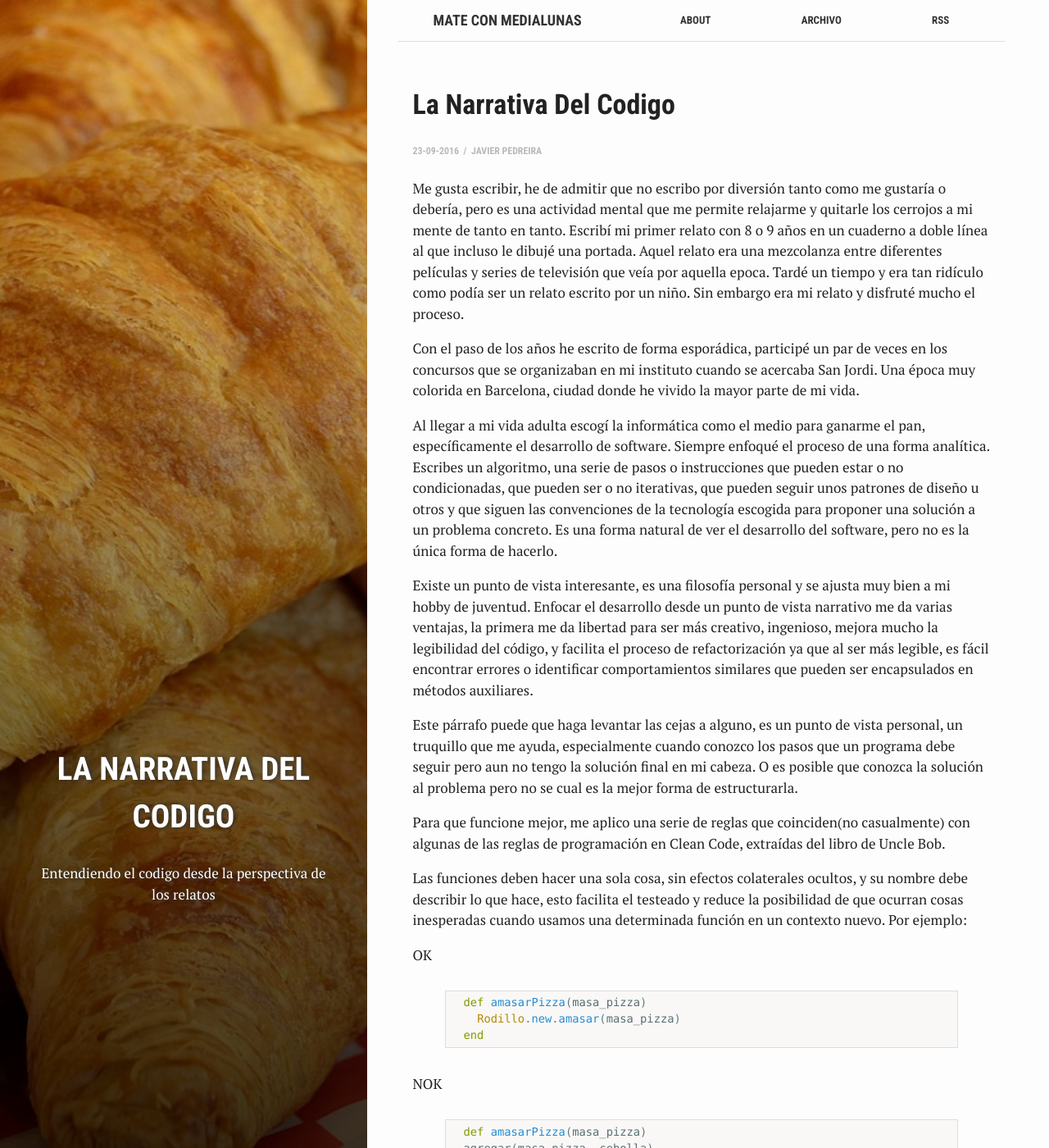
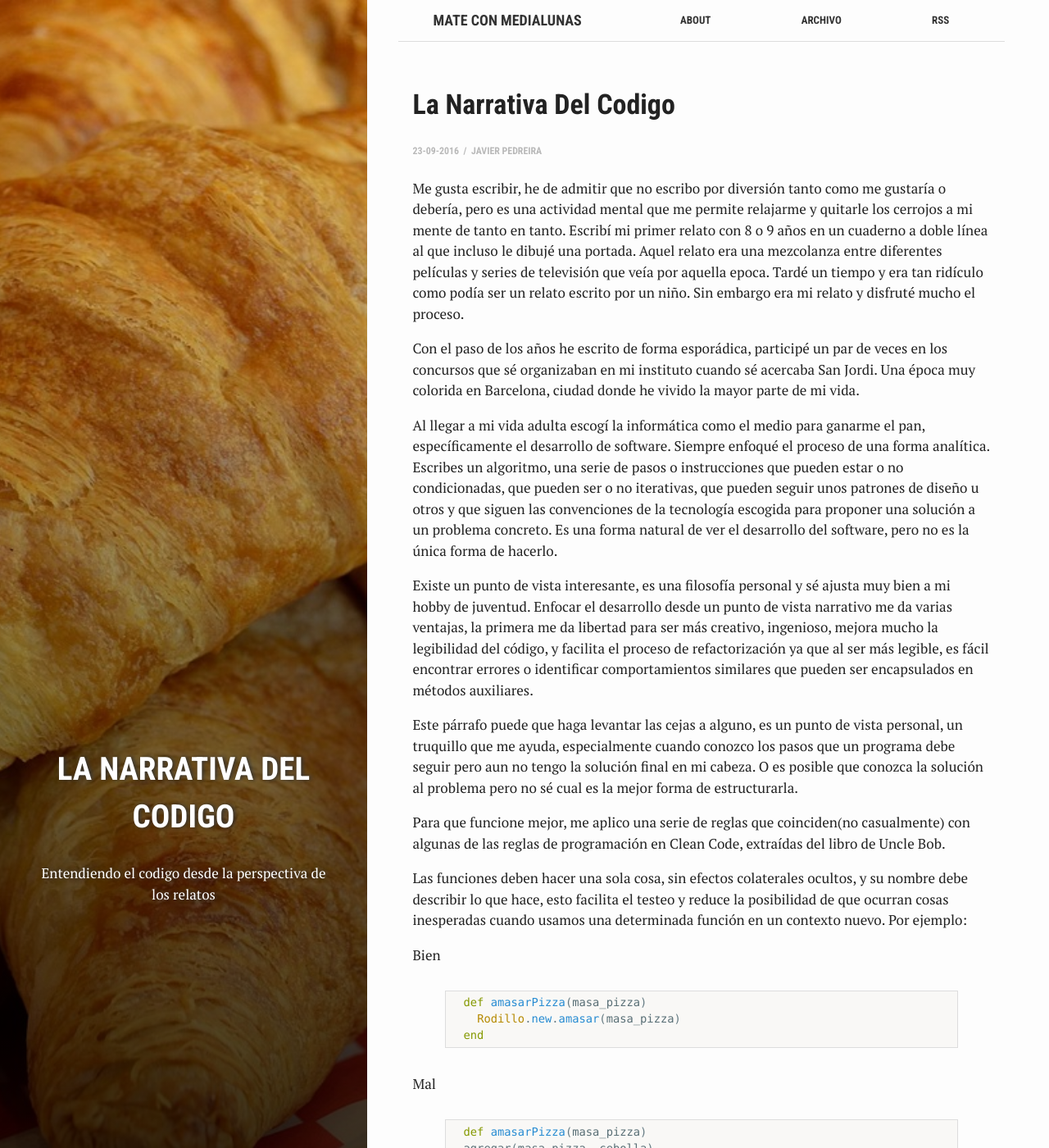
Before and after one commit to javierpedreira/javierpedreira.github.io, a Jekyll site: the page built from _posts/2016-09-23-La-narrativa-del-codigo.md, in a window 1280 px wide and 1400 px high. Shown: the whole window at 82% size. Built offline with Jekyll 4.4.1, drawn with Linux system fonts in a browser that asks for light colours; some of the changed text lies outside the part shown.

Commit message:
Minor changes

```diff
--- a/_posts/2016-09-23-La-narrativa-del-codigo.md
+++ b/_posts/2016-09-23-La-narrativa-del-codigo.md
@@ -10,19 +10,19 @@
 
 Me gusta escribir, he de admitir que no escribo por diversión tanto como me gustaría o debería, pero es una actividad mental que me permite relajarme y quitarle los cerrojos a mi mente de tanto en tanto. Escribí mi primer relato con 8 o 9 años en un cuaderno a doble línea al que incluso le dibujé una portada.  Aquel relato era una mezcolanza entre diferentes películas y series de televisión que veía por aquella epoca. Tardé un tiempo y era tan ridículo como podía ser un relato escrito por un niño. Sin embargo era mi relato y disfruté mucho el proceso.
 
-Con el paso de los años he escrito de forma esporádica, participé un par de veces en los concursos que se organizaban en mi instituto cuando se acercaba San Jordi. Una época muy colorida en Barcelona, ciudad donde he vivido la mayor parte de mi vida.
+Con el paso de los años he escrito de forma esporádica, participé un par de veces en los concursos que sé organizaban en mi instituto cuando sé acercaba San Jordi. Una época muy colorida en Barcelona, ciudad donde he vivido la mayor parte de mi vida.
 
 Al llegar a mi vida adulta escogí la informática como el medio para ganarme el pan, específicamente el desarrollo de software. Siempre enfoqué el proceso de una forma analítica. Escribes un algoritmo, una serie de pasos o instrucciones que pueden estar o no condicionadas, que pueden ser o no iterativas, que pueden seguir unos patrones de diseño u otros y que siguen las convenciones de la tecnología escogida para proponer una solución a un problema concreto.  Es una forma natural de ver el desarrollo del software, pero no es la única forma de hacerlo.
 
-Existe un punto de vista interesante, es una filosofía personal y se ajusta muy bien a mi hobby de juventud. Enfocar el desarrollo desde un punto de vista narrativo me da varias ventajas, la primera me da libertad para ser más creativo, ingenioso, mejora mucho la legibilidad del código, y facilita el proceso de refactorización ya que al ser más legible, es fácil encontrar errores o identificar comportamientos similares que pueden ser encapsulados en métodos auxiliares.
+Existe un punto de vista interesante, es una filosofía personal y sé ajusta muy bien a mi hobby de juventud. Enfocar el desarrollo desde un punto de vista narrativo me da varias ventajas, la primera me da libertad para ser más creativo, ingenioso, mejora mucho la legibilidad del código, y facilita el proceso de refactorización ya que al ser más legible, es fácil encontrar errores o identificar comportamientos similares que pueden ser encapsulados en métodos auxiliares.
 
-Este párrafo puede que haga levantar las cejas a alguno, es un punto de vista personal, un truquillo que me ayuda, especialmente cuando conozco los pasos que un programa debe seguir pero aun no tengo la solución final en mi cabeza. O es posible que conozca la solución al problema pero no se cual es la mejor forma de estructurarla.
+Este párrafo puede que haga levantar las cejas a alguno, es un punto de vista personal, un truquillo que me ayuda, especialmente cuando conozco los pasos que un programa debe seguir pero aun no tengo la solución final en mi cabeza. O es posible que conozca la solución al problema pero no sé cual es la mejor forma de estructurarla.
 
 Para que funcione mejor, me aplico una serie de reglas que coinciden(no casualmente) con algunas de las reglas de programación en Clean Code, extraídas del libro de Uncle Bob.
 
-Las funciones deben hacer una sola cosa, sin efectos colaterales ocultos, y su nombre debe describir lo que hace, esto facilita el testeado y reduce la posibilidad de que ocurran cosas inesperadas cuando usamos una determinada función en un contexto nuevo. Por ejemplo:
+Las funciones deben hacer una sola cosa, sin efectos colaterales ocultos, y su nombre debe describir lo que hace, esto facilita el testeo y reduce la posibilidad de que ocurran cosas inesperadas cuando usamos una determinada función en un contexto nuevo. Por ejemplo:
 
-OK
+Bien
 {% highlight ruby %}
   def amasarPizza(masa_pizza)
     Rodillo.new.amasar(masa_pizza)
@@ -30,7 +30,7 @@
 {% endhighlight %}
 
 
-NOK
+Mal
 {% highlight ruby %}
   def amasarPizza(masa_pizza)
   agregar(masa_pizza, cebolla)
@@ -40,14 +40,14 @@
 
 Los nombres de las funciones deben ser verbos y deben ser nombres concretos, las vaguedades te dan vía libre a crear acoplamientos innecesarios y en general a crear codigo que es difícil de testear, debugar y mantener.
 
-OK
+Bien
 {% highlight ruby %}
   def agregar(ingrediente)
     ...
   end
 {% endhighlight %}
 
-NOK
+Mal
 {% highlight ruby %}
   # Lo se, es una exageración
   def gestionar(empresa)
@@ -57,32 +57,30 @@
 
 Evitar el uso de nombres de variables de un solo carácter o con nombres graciosos o irrelevantes, es mejor usar nombres que describen lo que está pasando por que pueden ahorrar minutos valiosos de lectura.
 
-OK
+Bien
 {% highlight ruby %}
   area_circulo = PI * pow(radio, 2)
 {% endhighlight %}
 
-NOK
+Mal
 {% highlight ruby %}
   pikachu = PI * pow(radio, 2)
 {% endhighlight %}
 
-Esta es difícil, especialmente porque no siempre es posible, cuantos menos parámetros tenga una función, será mucho más fácil escribir Unit Tests, esto se aprecia mejor cuando desarrollas usando técnicas de TDD. Te deseo suerte si decides testear una función con 5 parámetros.
-
-Como mucho 2 niveles de profundidad en el código, para  evitar codigo excesivamente indentado y mejorar su legibilidad.
+Esta es difícil, especialmente porque no siempre es posible, cuantos menos parámetros tenga una función, será mucho más fácil escribir unit tests, esto sé aprecia mejor cuando desarrollas usando técnicas de TDD. Te deseo suerte si decides testear una función con 5 parámetros.
 
 
-Si necesita comentarios es que hay una mejor forma de hacerlo. Esta es la más importante y lo que resume mejor esta idea de programar.  Cuando abusamos de los comentarios, es porque nos damos cuenta que el código no es lo suficientemente expresivo para explicar por sí mismo lo que hace. Si me encuentro ante una situacion asi, me paro y pienso si hay una forma más sencilla de expresarme. A veces es difícil, a veces es fácil, a veces inevitable.
+Si necesita comentarios es que hay una mejor forma de hacerlo. Esta es la más importante y la que resume mejor esta idea de programar.  Cuando abusamos de los comentarios, es porque nos damos cuenta que el código no es lo suficientemente expresivo para explicar por sí mismo lo que hace. Si me encuentro ante una situación así, me paro y pienso si hay una forma más sencilla de expresarme. A veces es difícil, a veces es fácil, a veces inevitable.
 
-OK
+Bien
 {% highlight ruby %}
   area_circulo = PI * pow(radio, 2)
 {% endhighlight %}
 
-NOK
+Mal
 {% highlight ruby %}
   # Este codigo sirve para calcular el area del círculo
   v = Math.acos(0) * (r * r)
 {% endhighlight %}
 
-Se que algunas de estas ideas son de sentido común, pero es en conjunto donde se ve que funcionan bien, cuando soy capaz de leer a simple vista un programa y entiendo lo que está ocurriendo sin profundizar excesivamente en los detalles técnicos, mi niño interior, que escribía por diversión se siente un poco más contento.
+Sé que algunas de estas ideas son de sentido común, pero es en conjunto donde se ve que funcionan bien, cuando soy capaz de leer a simple vista un programa y entiendo lo que está ocurriendo sin profundizar excesivamente en los detalles técnicos, mi niño interior, que escribía por diversión sé siente un poco más contento.
```
Also changed, not shown: 2 other files.
